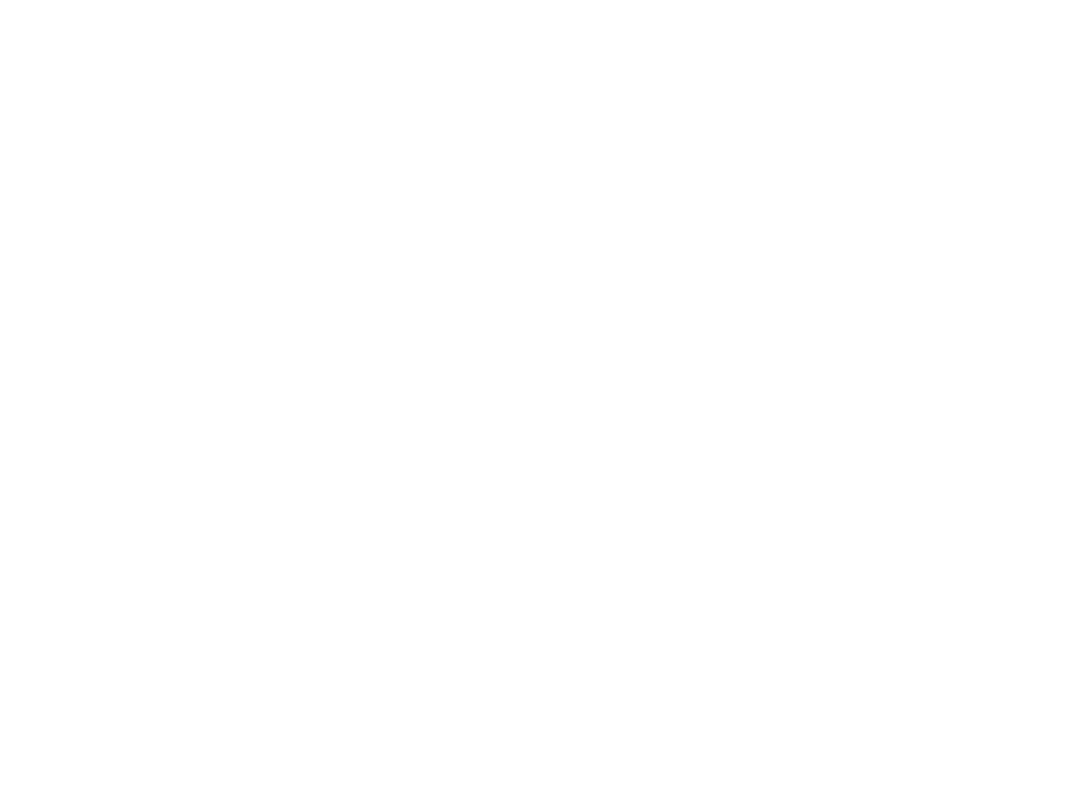
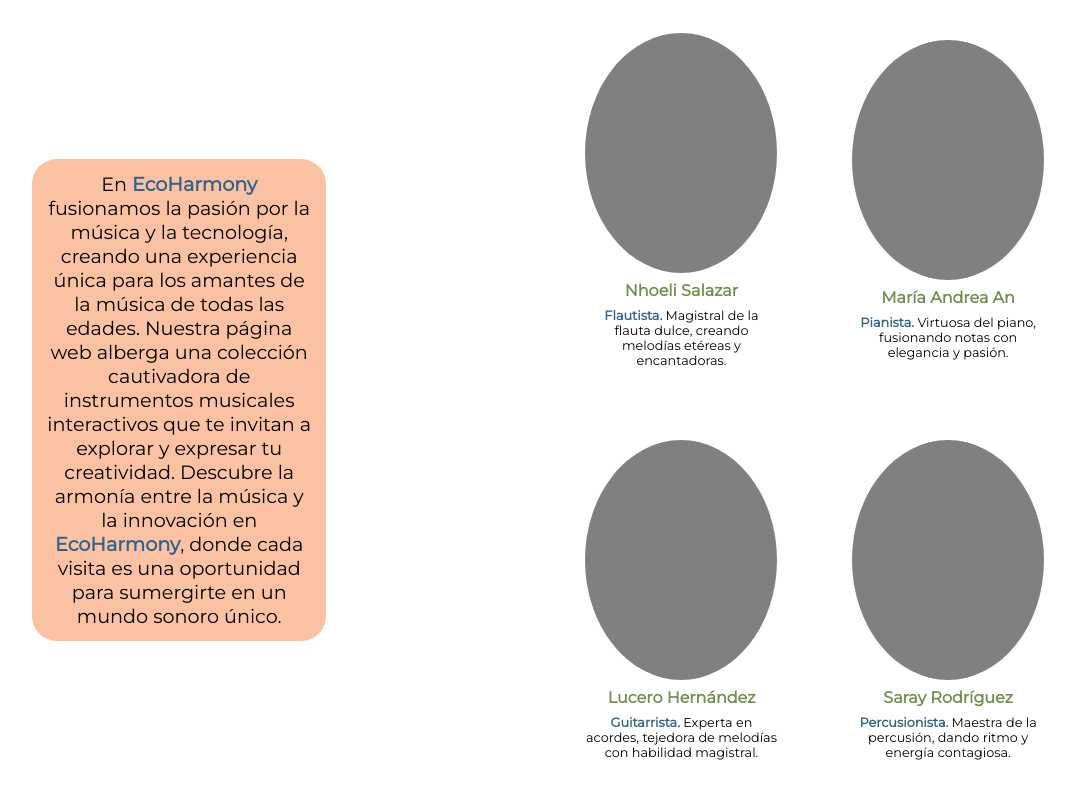
Before and after one commit to LuHeRiver/EcoHarmony, a plain HTML site: page index.html in a window 1280 px wide. Shown: the whole page, without its empty margins (143-1218 px from the left). Drawn offline with Linux system fonts and the light colour scheme.

Commit message:
edit Somos page

```diff
--- a/index.html
+++ b/index.html
@@ -21,8 +21,36 @@
         <section id="home">
 
         </section>
-        <section id="somos">
-
+        <section id="somos" class="flex row">
+            <article id="description" class="col-5 boxSomos flex">
+                <p class="descriptionText">En <span class="blueText">EcoHarmony</span> fusionamos la pasión por la música y la tecnología, creando una experiencia única para los amantes de la música de todas las edades. Nuestra página web alberga una colección cautivadora de instrumentos musicales interactivos que te invitan a explorar y expresar tu creatividad. Descubre la armonía entre la música y la innovación en <span class="blueText">EcoHarmony</span>, donde cada visita es una oportunidad para sumergirte en un mundo sonoro único.</p>
+            </article>
+            <article id="musicians" class="col-5 boxSomos">
+                <div class="boxMusicians row flex">
+                    <div class="col-6 grid">
+                        <div class="imgBox"></div>
+                        <h4 class="flex artistName">Nhoeli Salazar</h4>
+                        <p class="artistDescription"><span class="blueText">Flautista.</span> Magistral de la flauta dulce, creando melodías etéreas y encantadoras.</p>
+                    </div>
+                    <div class="col-6 grid">
+                        <div class="imgBox"></div>
+                        <h4 class="flex artistName">María Andrea An</h4>
+                        <p class="artistDescription"><span class="blueText">Pianista.</span> Virtuosa del piano, fusionando notas con elegancia y pasión.</p>
+                    </div>
+                </div>
+                <div class="boxMusicians row flex">
+                    <div class="col-6 grid">
+                        <div class="imgBox"></div>
+                        <h4 class="flex artistName">Lucero Hernández</h4>
+                        <p class="artistDescription"><span class="blueText">Guitarrista.</span> Experta en acordes, tejedora de melodías con habilidad magistral.</p>
+                    </div>
+                    <div class="col-6 grid">
+                        <div class="imgBox"></div>
+                        <h4 class="flex artistName">Saray Rodríguez</h4>
+                        <p class="artistDescription"><span class="blueText">Percusionista.</span> Maestra de la percusión, dando ritmo y energía contagiosa.</p>
+                    </div>
+                </div>
+            </article>
         </section>
         <section id="instrumentos">
 
--- a/src/css/style.css
+++ b/src/css/style.css
@@ -11,6 +11,91 @@ html{
 /* // Inicio Home */
 
 /* // Inicio somos */
+
+body {
+    margin: 0;
+
+}
+
+.row::after {
+    content: "";
+    clear: both;
+    display: table;
+}
+/* For desktop: */
+.col-1 {width: 8.33%;}
+.col-2 {width: 16.66%;}
+.col-3 {width: 25%;}
+.col-4 {width: 33.33%;}
+.col-5 {width: 41.66%;}
+.col-6 {width: 50%;}
+.col-7 {width: 58.33%;}
+.col-8 {width: 66.66%;}
+.col-9 {width: 75%;}
+.col-10 {width: 83.33%;}
+.col-11 {width: 91.66%;}
+.col-12 {width: 100%;}
+
+.flex {
+    display: flex;
+    justify-content: center;
+    align-items: center;
+}
+
+.grid {
+    display: grid;
+    align-items: center;
+    justify-content: center;
+}
+
+.boxSomos {
+    height: 100vh;
+    margin: 0vh 4vw;
+}
+
+.descriptionText {
+    text-align: center;
+    font-size: 1.2em;
+    background-color: rgba(242, 100, 25, 0.40);
+    border-radius: 25px;
+    height: auto;
+    width: 21vw;
+    padding: 1vw;
+    /* display: flex;
+    align-items: center;
+    justify-content: center; */
+}
+
+.blueText {
+    color: #33658A;
+    font-weight:900
+}
+
+.boxMusicians {
+    height: 50vh;
+    width: auto;
+}
+
+.imgBox {
+    background-color: grey;
+    height: 30vh;
+    width: 15vw;
+    border-radius: 50%;
+}
+
+.artistName {
+    margin: 1vh 0vw;
+    color: #758E4F;
+    font-weight: 900;
+}
+
+.artistDescription {
+    font-size: 0.8em;
+    text-align: center;
+    width: 15vw;
+    margin: 0;
+}
+
 
 /* // Inicio Instrumentos */
 
```
